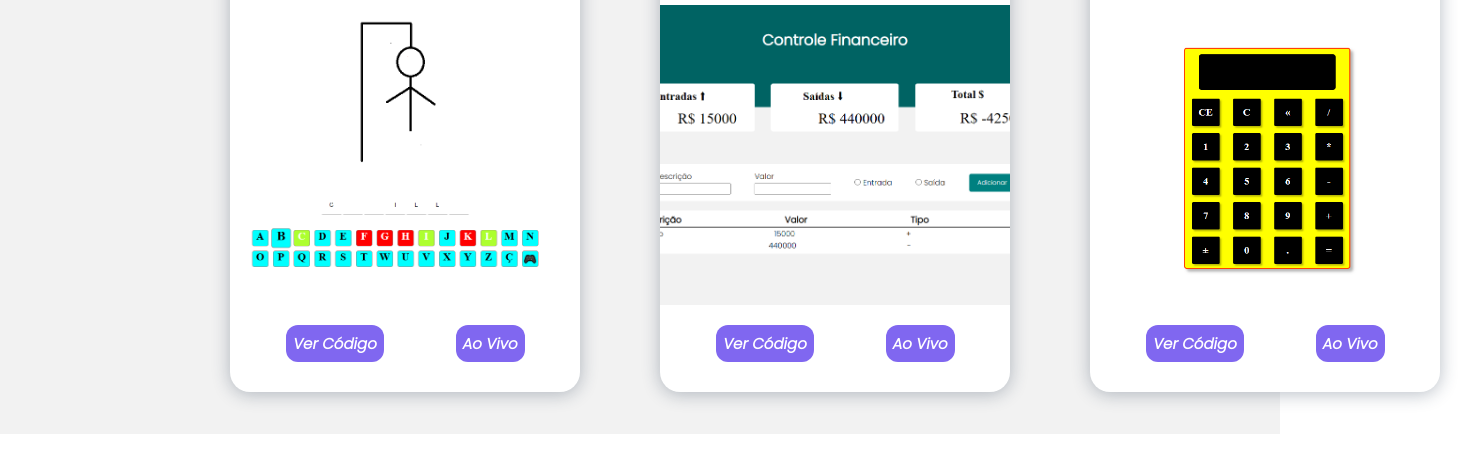
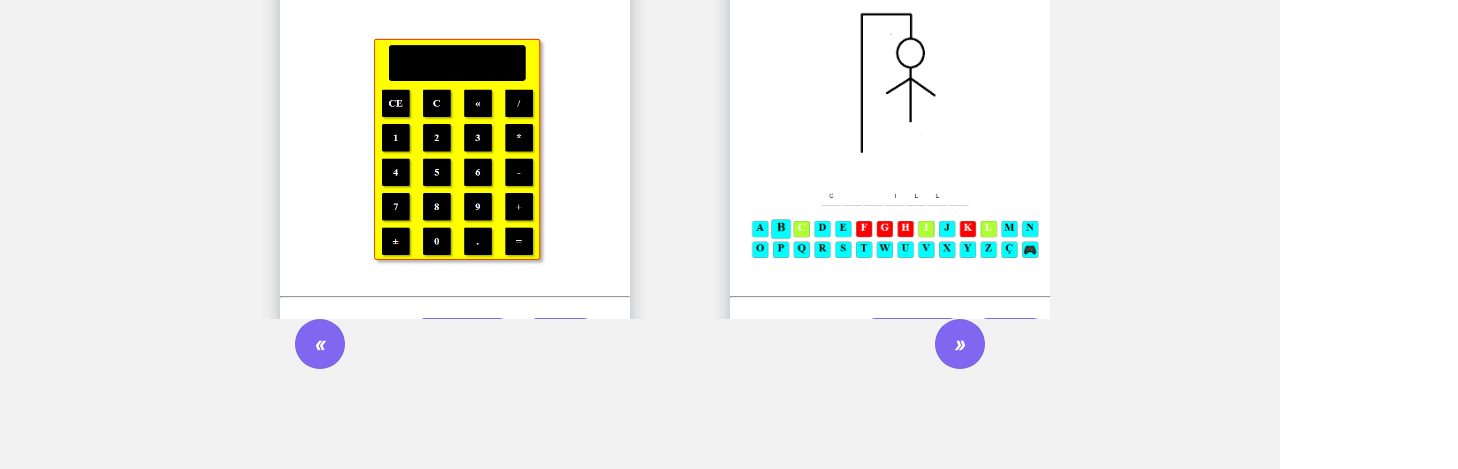
Before and after one commit to RodigoAlbuquerque/Portfolio, a plain HTML site: page index.html in a window 1280 px wide. Shown: the part 1601-2070 px from the top of the page, 1458 px wide, since content can reach past the window. Before the commit the page ends 2035 px from the top, so only its background shows below. Drawn offline with nearby package versions, Linux system fonts and the light colour scheme.

Commit message:
Gerando os projetos dinamicamente via  JavaScript

```diff
--- a/index.html
+++ b/index.html
@@ -94,44 +94,13 @@
             <h3>Portfolio</h3>
             <h2>Meus projetos</h2>
         </div>
-        <div class="portfolio-content">
-                    <div class="card">
-                        <div class="top-card">
-                            <h2 class="title">Jogo da forca</h2>
-                            <span class="second-text">Projeto criado com Javascript <i class='bx bxl-javascript'></i>, HTML5 <i class='bx bxl-html5' ></i> e CSS3 <i class='bx bxl-css3' ></i></span>
-                        </div>
-                        <div class="media-card"></div>
-                        <div class="buttons">
-                            <a href="https://github.com/RodigoAlbuquerque/jogoDaForca" target="_blank">Ver Código</a>
-                            <a href="">Ao Vivo</a>
-                        </div>
-                    </div>
-
-                    <div class="card">
-                        <div class="top-card">
-                            <h2 class="title">Controle Financeiro</h2>
-                            <span class="second-text">Projeto criado com Javascript <i class='bx bxl-javascript'></i>, HTML5 <i class='bx bxl-html5' ></i> e CSS3 <i class='bx bxl-css3' ></i></span>
-                        </div>
-                        <div class="media-card2"></div>
-                        <div class="buttons">
-                            <a href="https://github.com/RodigoAlbuquerque/Controle_Financeiro" target="_blank">Ver Código</a>
-                            <a href="">Ao Vivo</a>
-                        </div>
-                    </div>
-
-                    <div class="card">
-                        <div class="top-card">
-                            <h2 class="title">Calculadora</h2>
-                            <span class="second-text">Projeto criado com Javascript <i class='bx bxl-javascript'></i>, HTML5 <i class='bx bxl-html5' ></i> e CSS3 <i class='bx bxl-css3' ></i></span>
-                        </div>
-                        <div class="media-card3"></div>
-                        <div class="buttons">
-                            <a href="https://github.com/RodigoAlbuquerque/Calculadora" target="_blank">Ver Código</a>
-                            <a href="">Ao Vivo</a>
-                        </div>
-                    </div>
+        <div class="portfolio-content"></div>
+        <div class="botoes">
+            <button class="btn" id="btn-left">&laquo;</button>
+            <button class="btn" id="btn-right">&raquo;</button>
         </div>
     </section>
+
 
       <script type='text/javascript'src="portfolio.js"></script>
 </body>
--- a/portfolio.js
+++ b/portfolio.js
@@ -1,5 +1,87 @@
+
+// DEIXANDO O HEADER PRESO NA TELA
 const header = document.querySelector("header")
 
 window.addEventListener("scroll",function(){
     header.classList.toggle("sticky",window.scrollY > 0);
 })
+
+// GERANDO OR PROJETOS NO HTML VIA JAVASCRIPT
+
+const projetos = [
+    {'title':'Calculadora', 'url':"./components/Calculadora.png", 'id':'1','code':'"https://github.com/RodigoAlbuquerque/Calculadora"', 'cardPos':'card-left'},
+    {'title':'Jogo da Forca','url':"./components/Jogo_da_forca.png", 'id':'2', 'code':'"https://github.com/RodigoAlbuquerque/jogoDaForca"','cardPos':'card-center'},
+    {'title':'Controle Financeiro','url':"./components/Controle_Financeiro.png", 'id':'3', 'code':'"https://github.com/RodigoAlbuquerque/Controle_Financeiro"','cardPos':'card-right'},
+]
+function criarProjetos(titulo, url, id, code,cardPos){
+    const container = document.querySelector(".portfolio-content")
+
+    const card = document.createElement("div")
+    card.setAttribute('class','cards')
+    card.setAttribute('id',`${cardPos}`)
+    card.innerHTML = `
+        <div class="top-card">
+            <h2 class="title">${titulo}</h2>
+            <span class="second-text">Projeto criado com Javascript <i class='bx bxl-javascript'></i>, HTML5 <i class='bx bxl-html5' ></i> e CSS3 <i class='bx bxl-css3' ></i></span>
+        </div>
+        <hr>
+        <div class="media-card" id=${id}></div>
+        <hr>
+        <div class="buttons">
+            <a href=${code} target="_blank">Ver Código</a>
+            <a href="">Ao Vivo</a>
+        </div>
+    `
+
+    container.appendChild(card)
+}
+
+const loadProjetos = () => {
+    projetos.forEach ((item) => {
+        criarProjetos(item.title,item.url,item.id,item.code, item.cardPos)
+    })
+}
+
+const loadImages = ( ) =>{
+    projetos.forEach(
+        (item) => {
+            const img = document.getElementById(`${item.id}`)
+            img.style.backgroundImage = `url(${item.url})`
+            img.style.backgroundPosition ="center"
+            img.style.backgroundSize ="cover"
+        }
+    )
+}
+
+loadProjetos()
+loadImages()
+
+// CRIANDO OS BOTÕES PARA FAZER A PASSAGEM DO SLIDE DOS PROJETOS
+const next= document.querySelector("#btn-right")
+const prev = document.querySelector("#btn-left")
+let px = 0
+let qntProjetos;
+const attPos = () =>{
+    const card = document.querySelectorAll(".cards")
+    for(i = 0; i <card.length;i++){
+        card[i].style.left = px +'px'
+        qntProjetos = card.length
+    }
+}
+
+const passarProjetos = (event) =>{
+    maxRight = (qntProjetos - 1) * 484
+    maxLeft = (qntProjetos - 1) * - 484
+    if(px == maxLeft - 484){
+        px = maxRight
+    }else if (px == maxRight + 484 ){
+        px = maxLeft
+    }else if(event.target.id == 'btn-left'){
+        px+=484
+    }else if (event.target.id =="btn-right"){
+        px-=484
+    }
+    attPos()
+}
+next.addEventListener("click",passarProjetos)
+prev.addEventListener("click",passarProjetos)
--- a/style.css
+++ b/style.css
@@ -70,9 +70,8 @@ section{
     background-size: cover;
     background-position:center ;
     position: relative;
-    display: grid;
-    grid-template-columns: repeat(2,1fr);
-    grid-gap:4rem ;
+    display: flex;
+    justify-content: space-around;
     align-items: center;
 }
 .img{
@@ -128,9 +127,8 @@ header.sticky{
     box-shadow: 0px 0px 10px rgb(0 0 0 / 10%);
 }
 .items{
-    display: grid;
-    grid-template-columns: repeat(5,minmax(220px, auto));
-    grid-gap: 2rem;
+    display: flex;
+    justify-content: space-around;
     align-items: center;
     text-align: center;
 }
@@ -160,6 +158,11 @@ header.sticky{
 .portfolio{
     width: auto;
     height: 100vh;
+    background-color: #f2f2f2;
+    display: flex;
+    flex-direction: column;
+    align-items: center;
+    justify-content: space-around;
 }
 .heading{
  text-align: center;
@@ -175,47 +178,43 @@ header.sticky{
     font-size: 20px;
     font-weight: 500;
 }
-.portfolio{
-    background-color: #f2f2f2;
-}
 .portfolio-content{
-    display: grid;
-    grid-template-columns: repeat(3,minmax(350px,auto));
-    grid-gap: 5rem;
+    display: flex;
     align-items: center;
+    justify-content: space-around;
     margin-top: 5rem;
     text-align: left;
-
+    width: 100%;
+    overflow: hidden;
 }
 .card-container{
     width: 100%;
     display: flex;
     justify-content: space-between;
+    align-items: center;
+
 }
-.card{
+
+.cards{
+    margin: 50px;
     background-color: white;
     border-radius: 20px;
     padding: 10px;
     padding-left: 0;
     padding-right: 0;
     box-shadow: 0px 2px 18px #26395354;
+    max-width: 350px;
+    position: relative;
+
+    transition: ease-in .2s
+}
+
+.media-card {
+    height: 300px;
+    width: 350px;
 
 }
-.media-card{
-    background: url("./components/Jogo_da_forca.png")center/cover;
-    height: 300px;
-    width: 100%;
-}
-.media-card2{
-    background: url("./components/Controle_Financeiro\ -\ Copia.png")center/cover;
-    height: 300px;
-    width: 100%;
-}
-.media-card3{
-    background: url("./components/Calculadora.png")center/cover;
-    height: 300px;
-    width: 100%;
-}
+
 .top-card{
     padding: 15px;
     padding-top:0 ;
@@ -230,8 +229,7 @@ header.sticky{
 .buttons{
     padding: 20px;
     display: flex;
-    justify-content: space-around;
-
+    justify-content: flex-end;
 }
 .buttons a{
     text-decoration: none;
@@ -242,9 +240,35 @@ header.sticky{
     border: none;
     font-size: 15px;
     font-weight: bold;
+    margin-right: 15px;
 }
 .buttons a:hover{
     transform: scale(1.1);
     background-color: var(--main-color);
     transition: 0.5;
 }
+.botoes{
+    width: 100vw;
+    display: flex;
+    justify-content: space-around;
+    align-items: flex-end;
+
+}
+.btn{
+    background-color:rgb(128,103,240,1);
+    color: #ffffff;
+    border: 1px solid rgba(0, 0, 0, 0.068);
+    width: 50px;
+    height: 50px;
+    border-radius: 50%;
+    font-size: 1.5rem;
+    font-weight: bolder;
+
+
+}
+.btn:hover{
+    cursor: pointer;
+    transform: scale(1.1);
+    background-color: var(--main-color);
+    transition: 0.5;
+}
```
Also changed, not shown: components/Controle_Financeiro.png (renamed from components/Controle_Financeiro - Copia.png), 3 other files.
